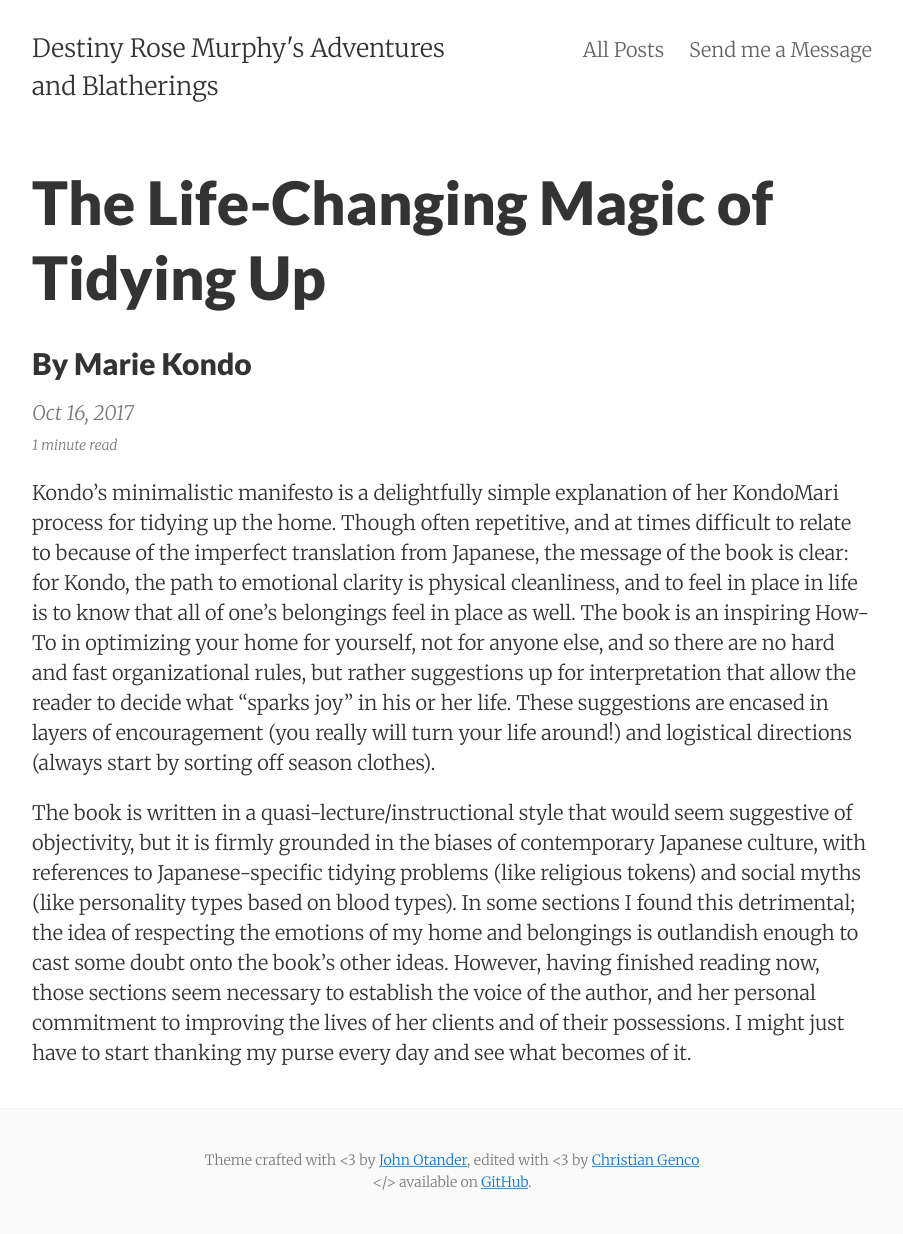
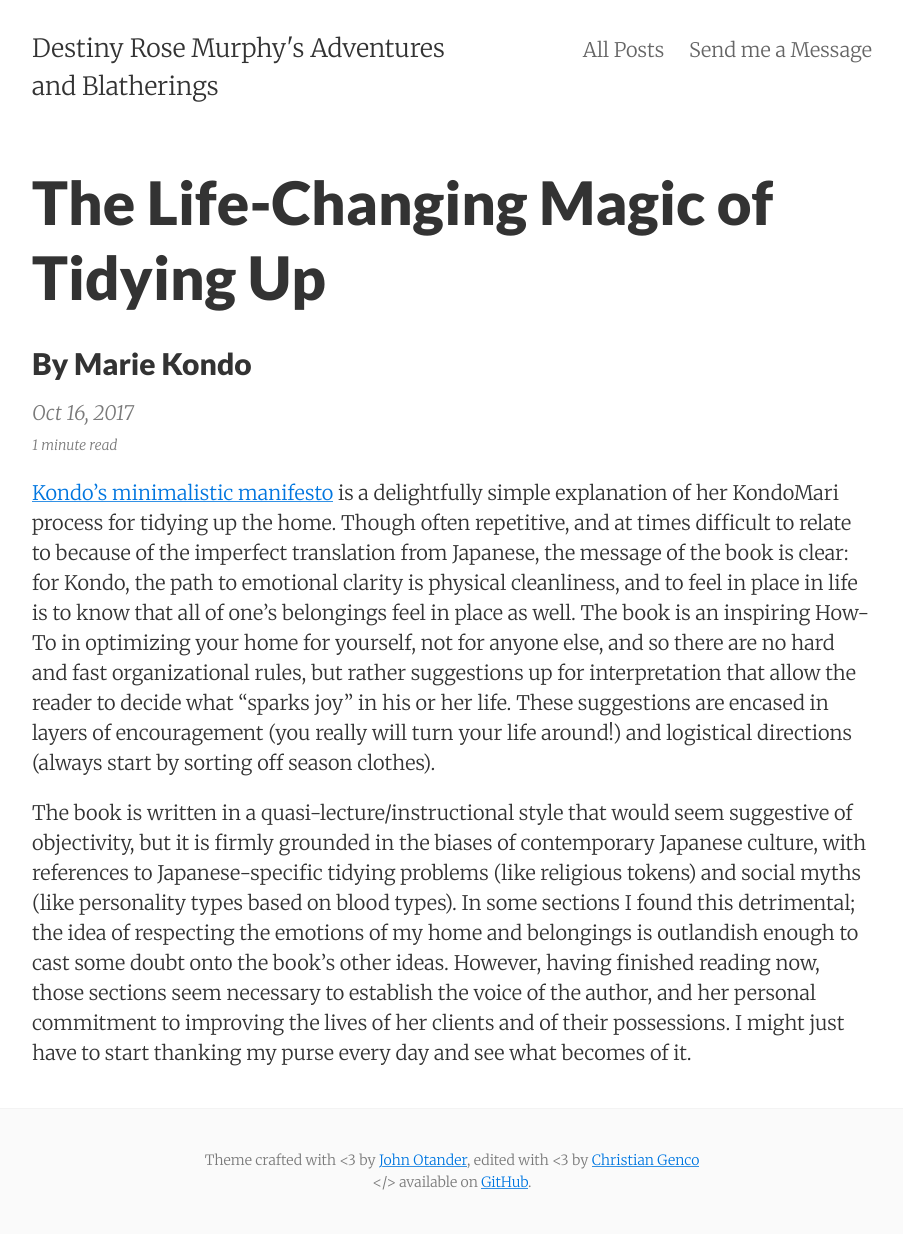
Before and after one commit to DestinyRoseMurphy/DestinyRoseMurphy.github.io, a Jekyll site: the page built from _details/2017-10-16-The-Life-Changing-Magic-of-Tidying-Up.md, in a window 1280 px wide. Shown: the whole page, without its empty margins (188-1091 px from the left). Built offline with Jekyll 4.4.1, drawn with Linux system fonts in a browser that asks for light colours; part of the change alters nothing that is shown.

```diff
--- a/_details/2017-10-16-The-Life-Changing-Magic-of-Tidying-Up.md
+++ b/_details/2017-10-16-The-Life-Changing-Magic-of-Tidying-Up.md
@@ -5,6 +5,6 @@ date:       2017-10-16
 author:    "By Marie Kondo"
 ---
 
-Kondo’s minimalistic manifesto is a delightfully simple explanation of her KondoMari process for tidying up the home. Though often repetitive, and at times difficult to relate to because of the imperfect translation from Japanese, the message of the book is clear: for Kondo, the path to emotional clarity is physical cleanliness, and to feel in place in life is to know that all of one’s belongings feel in place as well. The book is an inspiring How-To in optimizing your home for yourself, not for anyone else, and so there are no hard and fast organizational rules, but rather suggestions up for interpretation that allow the reader to decide what “sparks joy” in his or her life. These suggestions are encased in layers of encouragement (you really will turn your life around!) and logistical directions (always start by sorting off season clothes).
+[Kondo’s minimalistic manifesto](http://amzn.to/2gLEVIn) is a delightfully simple explanation of her KondoMari process for tidying up the home. Though often repetitive, and at times difficult to relate to because of the imperfect translation from Japanese, the message of the book is clear: for Kondo, the path to emotional clarity is physical cleanliness, and to feel in place in life is to know that all of one’s belongings feel in place as well. The book is an inspiring How-To in optimizing your home for yourself, not for anyone else, and so there are no hard and fast organizational rules, but rather suggestions up for interpretation that allow the reader to decide what “sparks joy” in his or her life. These suggestions are encased in layers of encouragement (you really will turn your life around!) and logistical directions (always start by sorting off season clothes).
 
 The book is written in a quasi-lecture/instructional style that would seem suggestive of objectivity, but it is firmly grounded in the biases of contemporary Japanese culture, with references to Japanese-specific tidying problems (like religious tokens) and social myths (like personality types based on blood types). In some sections I found this detrimental; the idea of respecting the emotions of my home and belongings is outlandish enough to cast some doubt onto the book's other ideas. However, having finished reading now, those sections seem necessary to establish the voice of the author, and her personal commitment to improving the lives of her clients and of their possessions. I might just have to start thanking my purse every day and see what becomes of it.
```
